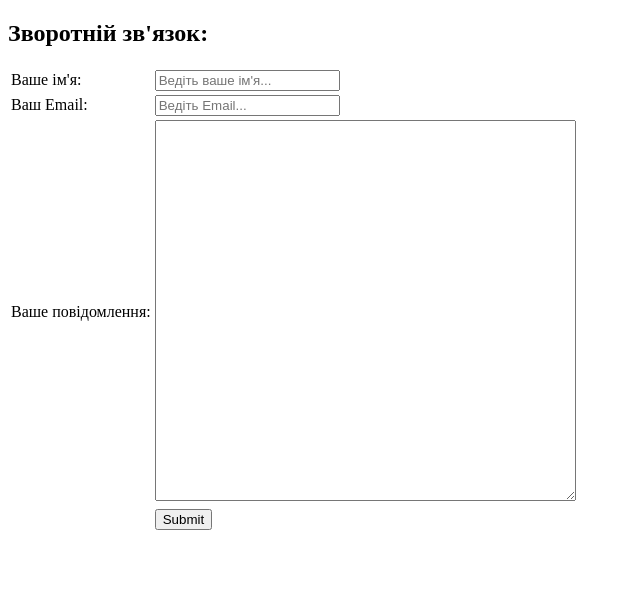
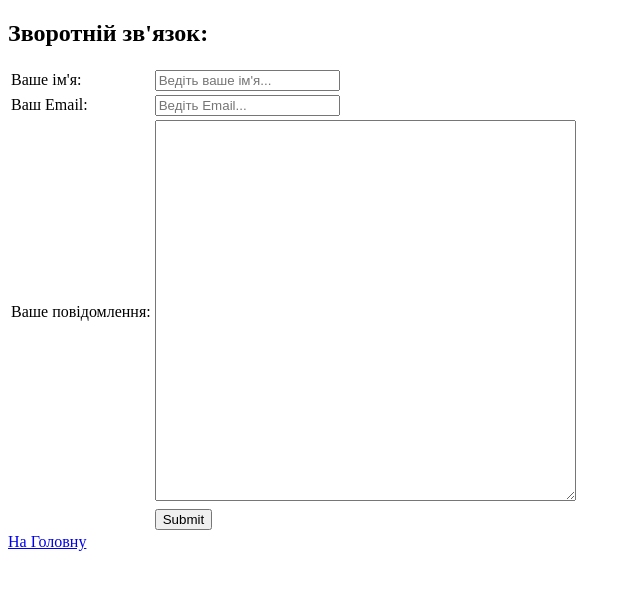
Before and after one commit to Franchuz/XComLocalization, a plain HTML site: page CallBack.html in a window 1280 px wide. Shown: the whole page, without its empty margins (0-640 px from the left). Drawn offline with Linux system fonts and the light colour scheme.

Commit message:
Update CallBack.html

```diff
--- a/CallBack.html
+++ b/CallBack.html
@@ -43,6 +43,7 @@
                 </tbody>
 
             </table>
+            <a href="index.html"> На Головну</a>
         </form>
     </div>
 </body>
```
